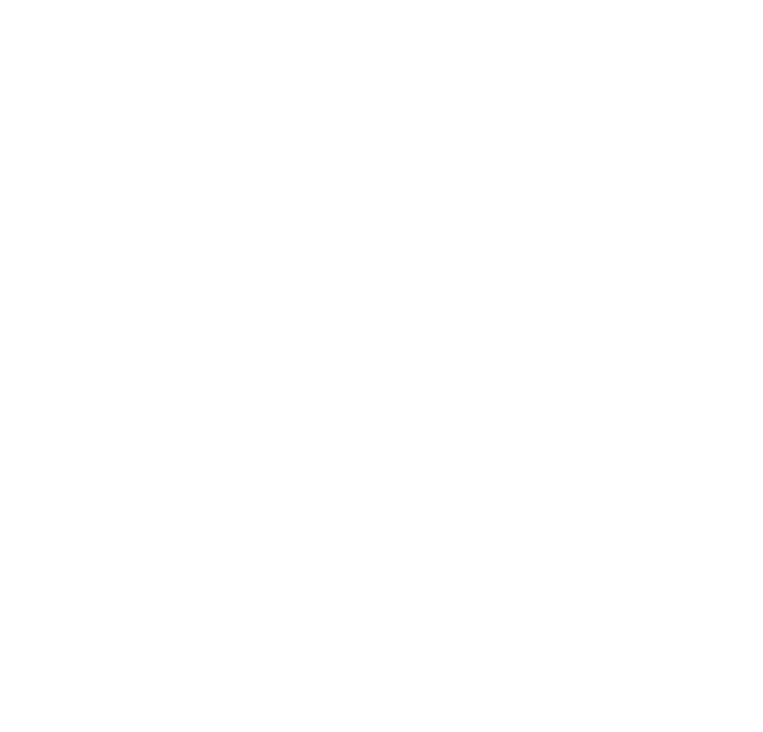
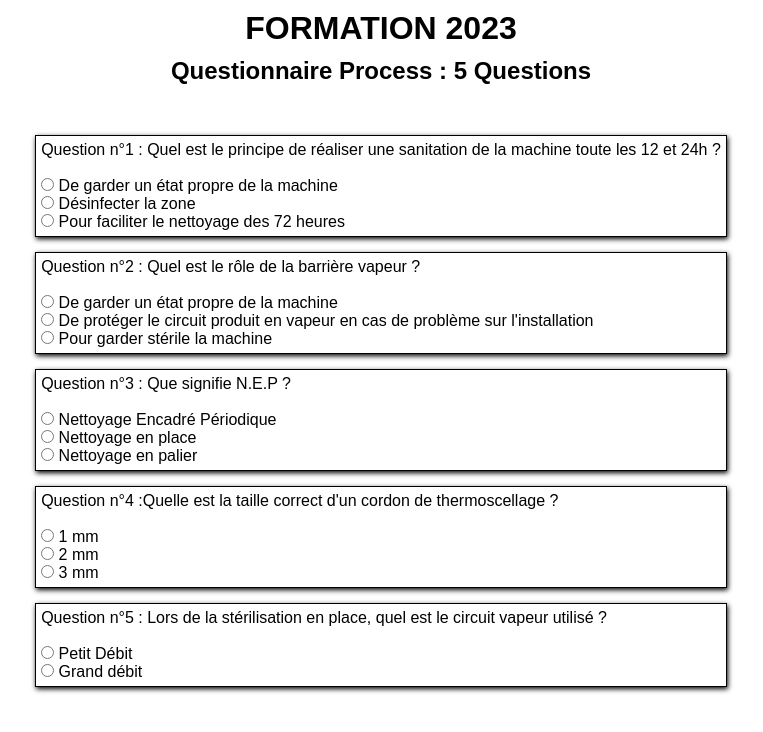
Before and after one commit to JohanCode2180100/ExercicesJS, a plain HTML site: page 1. Quizz/index.html in a window 1280 px wide. Shown: the whole page, without its empty margins (259-1022 px from the left). Drawn offline with Linux system fonts and the light colour scheme.

Commit message:
Create Form

```diff
--- a/1. Quizz/index.html
+++ b/1. Quizz/index.html
@@ -1,17 +1,90 @@
 <!DOCTYPE html>
 <html lang="fr">
-<head>
-    <meta charset="UTF-8">
-    <meta name="viewport" content="width=device-width, initial-scale=1.0">
+  <head>
+    <meta charset="UTF-8" />
+    <meta name="viewport" content="width=device-width, initial-scale=1.0" />
     <title>Quizz JS</title>
-    <link rel="stylesheet" href="style.css">
-    <link href="https://fonts.googleapis.com/css2?family=Russo+One&display=swap" rel="stylesheet">
-</head>
-<body>
+    <link rel="stylesheet" href="style.css" />
+    <link
+      href="https://fonts.googleapis.com/css2?family=Russo+One&display=swap"
+      rel="stylesheet"
+    />
+  </head>
+  <body>
+    <div class="container">
+      <!--
+        1. Creer l'interface, les blocs, les boutons "radio" OK
+        2.Styliser le tout OK
+        3.Récuperer les données au clic
+        4.Comparer les résultats
+        5. Afficher des phrases en fonction des résultats
+        6.Changer la couleur des blocs + animation en fonction des résultats
 
+    -->
 
+      <header>
+        <h1>FORMATION 2023</h1>
 
+        <h2>Questionnaire Process : 5 Questions</h2>
+      </header>
 
+      <main>
+        <section>
+          <div class="form">
+            <p>
+              Question n°1 : Quel est le principe de réaliser une sanitation de
+              la machine toute les 12 et 24h ?
+            </p>
+            <br />
+            <input type="radio" name="Rep1" id="Rep1" /> De garder un état
+            propre de la machine<br />
+            <input type="radio" name="Rep1" id="Rep1" /> Désinfecter la zone<br />
+            <input type="radio" name="Rep1" id="Rep1" /> Pour faciliter le
+            nettoyage des 72 heures<br />
+          </div>
+          <div class="form">
+            <p>Question n°2 : Quel est le rôle de la barrière vapeur ?</p>
+            <br />
+            <input type="radio" name="Rep2" id="Rep2" /> De garder un état
+            propre de la machine<br />
+            <input type="radio" name="Rep2" id="Rep2" /> De protéger le circuit
+            produit en vapeur en cas de problème sur l'installation<br />
+            <input type="radio" name="Rep2" id="Rep2" /> Pour garder stérile la
+            machine<br />
+          </div>
+          <div class="form">
+            <p>Question n°3 : Que signifie N.E.P ?</p>
+            <br />
+            <input type="radio" name="Rep3" id="Rep3" /> Nettoyage Encadré
+            Périodique<br />
+            <input type="radio" name="Rep3" id="Rep3" /> Nettoyage en place<br />
+            <input type="radio" name="Rep3" id="Rep3" /> Nettoyage en palier
+            <br />
+          </div>
+          <div class="form">
+            <p>
+              Question n°4 :Quelle est la taille correct d'un cordon de
+              thermoscellage ?
+            </p>
+            <br />
+            <input type="radio" name="Rep4" id="Rep4" /> 1 mm<br />
+            <input type="radio" name="Rep4" id="Rep4" /> 2 mm<br />
+            <input type="radio" name="Rep4" id="Rep4" /> 3 mm<br />
+          </div>
+          <div class="form">
+            <p>
+              Question n°5 : Lors de la stérilisation en place, quel est le
+              circuit vapeur utilisé ?
+            </p>
+            <br />
+            <input type="radio" name="Rep5" id="Rep5" /> Petit Débit<br />
+            <input type="radio" name="Rep5" id="Rep5" /> Grand débit<br />
+          </div>
+        </section>
+      </main>
+
+      <footer></footer>
+    </div>
     <script src="app.js"></script>
-</body>
+  </body>
 </html>
--- a/1. Quizz/style.css
+++ b/1. Quizz/style.css
@@ -1,9 +1,30 @@
-*, ::before, ::after {
-    box-sizing: border-box;
-    margin: 0;
-    padding: 0;
+*,
+::before,
+::after {
+  box-sizing: border-box;
+  margin: 0;
+  padding: 0;
 }
-
+.container {
+  display: flex;
+  flex-direction: column;
+  align-items: center;
+}
+header {
+  min-height: 120px;
+}
 body {
-    font-family: Arial, Helvetica, sans-serif;
+  font-family: Arial, Helvetica, sans-serif;
+  background-color: white;
 }
+.form {
+  border: 1px solid black;
+  margin: 15px;
+  padding: 5px;
+  box-shadow: 1px 2px 5px black;
+}
+h1,
+h2 {
+  text-align: center;
+  margin-top: 10px;
+}
```
